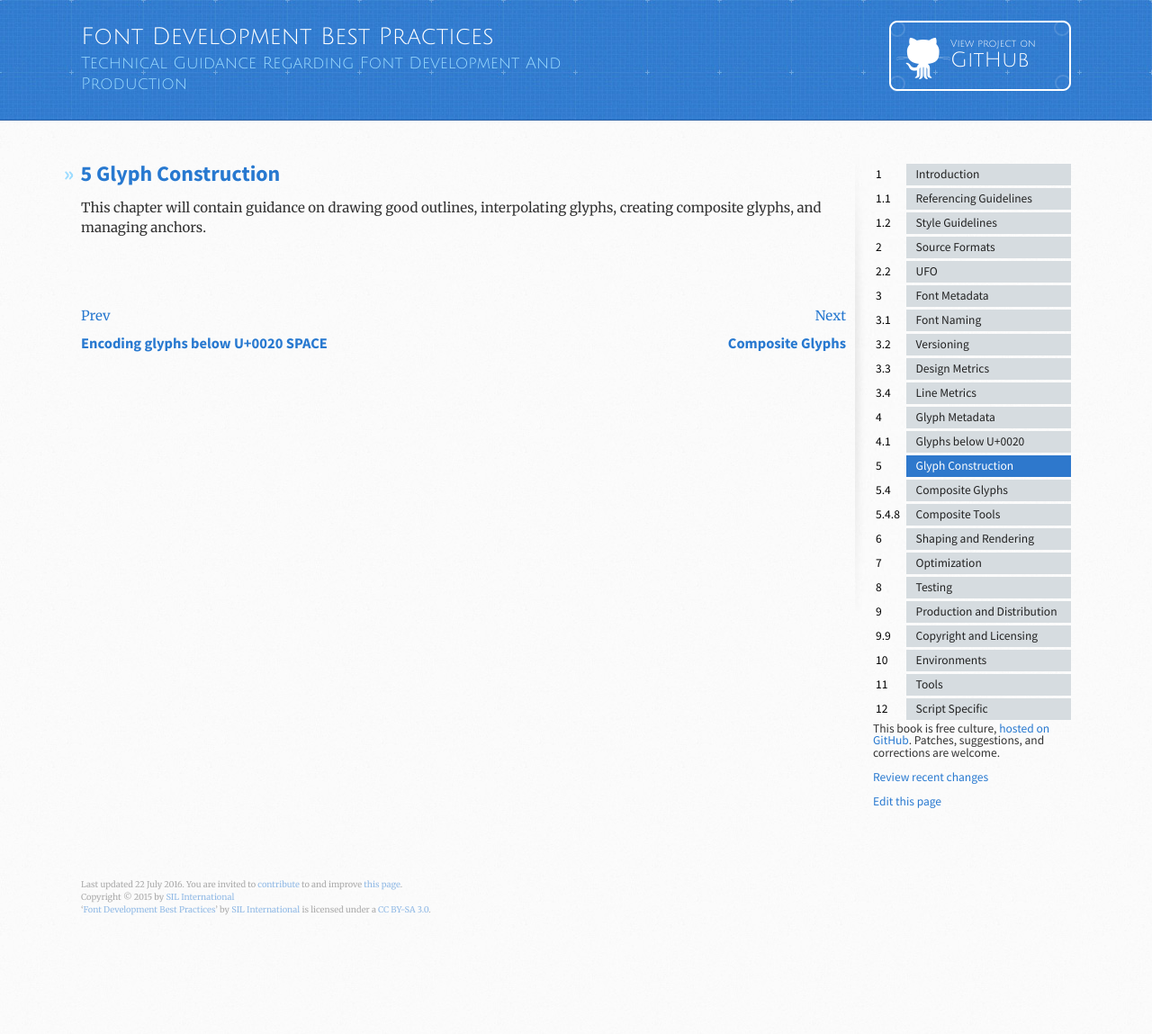
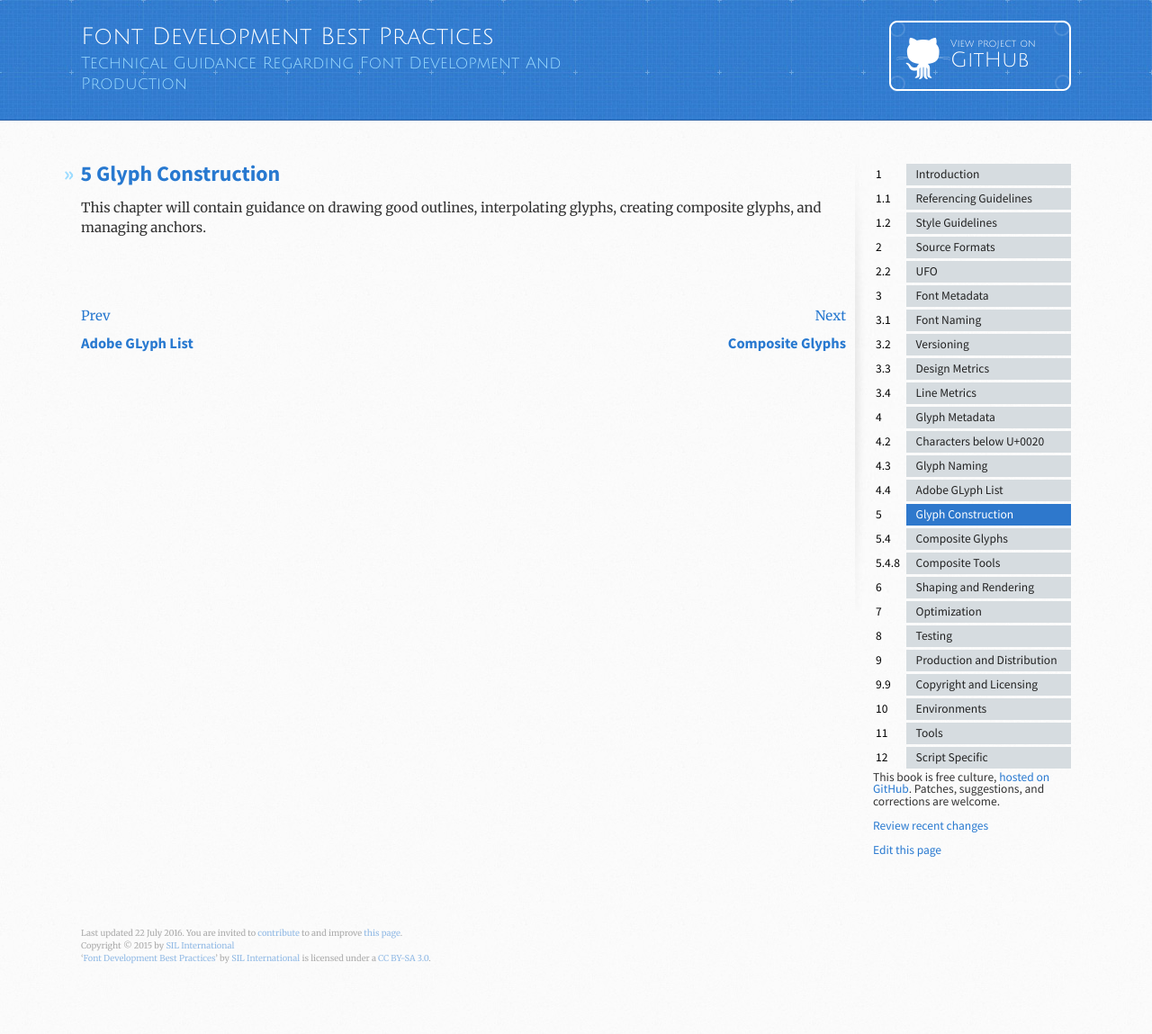
Before and after one commit to silnrsi/FDBP, a Jekyll site: the page built from en-US/Glyph_Construction.md, in a window 1280 px wide. Shown: the whole page at 90% size. Built offline with Jekyll 4.4.1, drawn with Linux system fonts in a browser that asks for light colours; before the commit the page ends 1095 px from its top, so only the background shows below that; part of the change alters nothing that is shown.

Commit message:
First draft of Glyph Naming and AGL

```diff
--- /dev/null
+++ b/en-US/Adobe_Glyph_List.md
@@ -0,0 +1,97 @@
+---
+published: true
+layout: bookpage
+weight: 230.3
+outlevel: 4.4
+category: Glyph Metadata
+title: Adobe GLyph List
+---
+
+# Adobe Glyph List
+
+In the [previous article](Glyph_Naming.html) we recommended that glyphs should be named in accordance with the standard set and maintained by Adobe. What is this standard and how does it work?
+
+Adobe maintains this standard in two public GitHub repositories under their [adobe-type-tools] umbrella:
+- [Adobe Glyph List Specification][AGL]
+- [AGL & AGLFN][agl-aglfn]
+
+The various files in these two repos work together and should be thought of as one standard &mdash; and that standard is often called, simply, **the AGL**.
+
+# How does it work?
+There are actually number of components involved, specifying:
+- allowed form for glyph names, including
+  + what letters are allowed
+  + permitted length
+- a complete list of names that PostScript interpreters/engines are guaranteed to recognize.
+- a subset of the above that is recommended for new fonts.
+- a general mechanism to generate names for every character that is, or ever will be, in the Unicode standard.
+- how to combine names to denote ligatures
+- how to denote glyph variants (swash, small caps, etc)
+
+# Requirements for all glyph names
+At the minimum, to conform to AGL requirements, a glyph name:
+- can be no longer than 31 characters, and
+- must consist only of characters from the following set: A–Z, a–z, 0–9, . (period, U+002E FULL STOP), and _ (underscore, U+005F LOW LINE)
+
+In a font project, _working glyph names_ should at least meet these two minimum requirements.
+
+## General format
+Glyph names can be thought of as having two parts, which we will call _basename_ and _suffix_. These parts are identified as follows:
+- If the glyph name does not contain a period (`.`) then the entire name is the basename.
+- If the glyph name contains at least one period (`.`), then the _first_ period is the separator: everything before it is the basename and everything after it is the suffix.
+
+### Suffix
+The suffix can be about anything &mdash; its purpose is to identify variant glyphs. For example a `.swsh` suffix might be used to indicate a swash variant and `.smcp` used to indicate small cap.
+
+NB: Some modern tools such as the GlyphsApps font editor understand commonly used suffixes and will automatically build font smarts for them.
+
+### Basename
+For working names, the basename can be about anything, but for production names it is essential that the name be constructed so that it identifies the Unicode character(s) that the glyph represents. This mapping, from glyph name to Unicode character sequence, is the essence of the [AGL] specification.
+
+Historically, in its own fonts, Adobe has used a lot of names that are no longer recommended. For this reason there are several different glyph lists in the AGL. For new fonts, we recommend using only the names that are in the [Adobe GLyph List for New Fonts \[AGLFN\]][aglfn].
+
+#### Basename for arbitrary Unicode character(s)
+What if a needed basename is not included in the AGLFN? In this case a special naming convention using the Unicode Scalar Value [USV] of the character(s) should be used.
+
+1. Characters in Unicode's Basic Multilingual Plane (BMP) may be represented by either of the formats `u<CODE>` or `uni<CODE>`. Characters in Unicode's supplemental planes may be represented only by the format `u<CODE>`. &lt;CODE&gt; is the Unicode scalar value of the character, an uppercase hexadecimal number four to six digits long. There must be no leading zeros, unless the code value would have fewer than four hexadecimal digits, in which case it must be padded to four digits. Surrogate code values (U+D800 to U+DFFF, inclusive) and the two noncharacter code values (U+FFFE and U+FFFF) are prohibited.
+2. Ligature or other decomposition sequences that contain only BMP characters may be represented by either of the following formats:
+  - Underscore-separated: In this format, the underscore (`_`) separates component names. Component names may be AGL, `u<CODE>` or `uni<CODE>` names. For example: `uni1234_uni5678`.
+  - Code-concatenated: In this format, the glyph name is expressed as `uni` followed by two or more BMP &lt;CODE&gt;s, which indicate the code values of the components. &lt;CODE&gt; follows the same specification as for `uni<CODE>` names. For example, `uni12345678` represents &lt;U+1234, U+5678&gt;. Ligature or other decomposition sequences that contain a supplemental character may be represented only by the underscore-separated format. For example: `u12345_u102345`, `a_u12345`.
+3. No two glyph names in a font should yield the same (non-variant) Unicode character on analysis. If they do (e.g. `u1234` and `uni1234`), the results are unspecified.
+
+Examples:
+
+|Glyph name|Unicode characters(s)|
+|----------|---------------------|
+|`uni1234`|U+1234|
+|`u1234`|U+1234|
+|`u12345`|U+12345|
+|`u102345`|U+102345|
+|`uni102345`|UNRECOGNIZED (`uni` not allowed for supp chars)|
+|`uni123`|UNRECOGNIZED (zero padding required for < 4 digits)|
+|`u012345`|UNRECOGNIZED (zero padding not allowed for 5 digits)|
+|`uniFFFE`|UNRECOGNIZED (U+FFFE not allowed)|
+|`uniFFFF`|UNRECOGNIZED (U+FFFF not allowed)|
+|`a_u102345`|U+0061, U+102345|
+|`uni102345106789`|U+1023, U+4510, U+6789|
+|`u102345_u106789`|U+102345, U+106789|
+|`u110000`|UNRECOGNIZED (&lt;CODE&gt; must be <= 0x10FFFF)|
+|`u102345106789`|UNRECOGNIZED (use `_` for supp char ligatures)|
+|`uniD800DC00`|UNRECOGNIZED (surrogates not allowed)|
+
+
+
+
+
+
+
+
+
+
+For those glyphs that need them, production names should be based on the [Adobe Glyph List for New Fonts][agl-aglfn] or **AGLFN**.
+
+
+[adobe-type-tools]: https://github.com/adobe-type-tools
+[AGL]: https://github.com/adobe-type-tools/agl-specification
+[agl-aglfn]: https://github.com/adobe-type-tools/agl-aglfn
+[aglfn]: https://github.com/adobe-type-tools/agl-aglfn/blob/master/aglfn.txt
--- a/en-US/Glyph_Encoding_below_0020.md
+++ b/en-US/Glyph_Encoding_below_0020.md
@@ -2,12 +2,12 @@
 published: true
 layout: bookpage
 weight: 210.6
-outlevel: 4.1
+outlevel: 4.2
 category: Glyph Metadata
 title: Encoding glyphs below U+0020 SPACE
-shorttitle: Glyphs below U+0020
+shorttitle: Characters below U+0020
 ---
-# Recommendation
+# Summary of Recommendations
 
 **We recommend that fonts not encode in the cmap characters below U+0020 SPACE.**
 
--- /dev/null
+++ b/en-US/Glyph_Naming.md
@@ -0,0 +1,54 @@
+---
+published: true
+layout: bookpage
+weight: 230
+outlevel: 4.3
+category: Glyph Metadata
+title: Glyph Naming
+---
+# Summary of Recommendations
+**We recommend glyph names (a.k.a. psnames or PostScript names) be included in released (that is, shipping) fonts.**
+
+**Developers may choose to manage two sets of glyph names: *working* glyph names ("friendly" names used during development) and *production* glyph names (used in the shipping font).**
+
+**Per the [Adobe Glyph List Specification \[AGL\]][AGL] specification, glyph names, whether working names or production names, must be no longer than 31 characters and must be entirely composed of characters from the following set: A–Z, a–z, 0–9, . (period, U+002E FULL STOP), and _ (underscore, U+005F LOW LINE).**
+
+**For glyphs that can end up in the final output of rendered text, the production glyph names should be selected from the [Adobe Glyph List for New Fonts \[AGLFN\]][AGLFN].**
+
+# Introduction
+For various reasons (historical, technical, convenience) most font development tools and formats provide mechanisms to name glyphs with human-readable strings (as opposed to just index numbers, for example). This section documents conventions, restrictions, and best practices for glyph naming.
+
+# Why even have glyph names?
+Given the ubiquitous support for TrueType/OpenType fonts, one might ask why do we even have glyph names? Nothing _inside_ an OpenType font requires glyphs to have names &mdash; complex layout tables `GSUB` and `GPOS`, for example, do all their work in terms of glyph indexes. Even for the `post` table itself (where glyph names are stored), one of the allowed forms, called Verson 3, is one that has no names. So one might reasonably ask: if functional fonts can be produced without glyph names, why have them at all?
+
+The answer starts in the era before TrueType came along, in which Adobe's sophisticated page layout engine accessed glyphs by their names &mdash; glyphs had no other way to be located other than by their name. In fact, glyph names were simply another token in the PostScript programming language &mdash; and that is why even today glyph names have a very strict allowed form.
+
+Going even further, some software packages are able to infer certain properties a glyph from just its name. The most commonly cited case of this is that some PDF files do not include any representation of the _character_ stream that the document represents, but yet you can still copy _characters_ from the document to the clipboard. The reason this works at all &mdash; and it doesn't always work perfectly &mdash; is that Acrobat is able to deduce the character stream (or something close to it) by looking only at the names of the glyphs in the file.
+
+All of this can work, however, only if the glyphs have been correctly named &mdash; meaning named according to Adobe standards. It is for exactly these reasons that we give the recommendations at the top of this article.
+
+# Working names vs production names
+The first thing to recognize is that, as we'll see in a minute, the glyph names that should be in a font when it is shipped (i.e. released) are not necessarily the most friendly and memorable names. Therefore many developers use a different set of glyph names for development purposes and, as a last step of production, change the glyph names to the "official" names. We will call these two sets of glyph names the **working names** and the **production names**, respectively.
+
+As an example, the acceptable *production name* for a glyph representing U+0628 ARABIC LETTER BEH would be one of:
+- `uni0608`
+- `u0608`
+- `afii57416`
+
+However, as none of these is particularly memorable, designers might, for example, choose a *working name* of `beh`.
+
+The use of working and production glyph names is common enough that at least one modern font format (the UFO format) provides a mechanism to manage both glyph names, and some font editing applications (GlyphsApp) automatically convert names from working to production during export.
+
+# Glyph names are also known as PostScript names
+
+As an early industry leader with its PostScript® technologies, Adobe® has set &mdash; and now maintains &mdash; the standard for how glyphs are named, both in terms of what constitutes a valid name and, within that framework, what specific names are recommended. Within an OpenType font, glyph names are stored in the [`post`] table.
+
+Because of this, glyph names are often referred to as *PostScript names* or sometimes, more simply, *psnames*.
+
+Note that it doesn't matter whether one is talking about working names or production names, they are still considered *PostScript names* and their construction should abide by the relevant Adobe standard.
+
+**Next: ** the [Adobe Glyph List](Adobe_Glyph_List.html) standard
+
+[`post`]: https://www.microsoft.com/typography/otspec/post.htm
+[AGL]: https://github.com/adobe-type-tools/agl-specification
+[AGLFN]: https://github.com/adobe-type-tools/agl-aglfn
```
